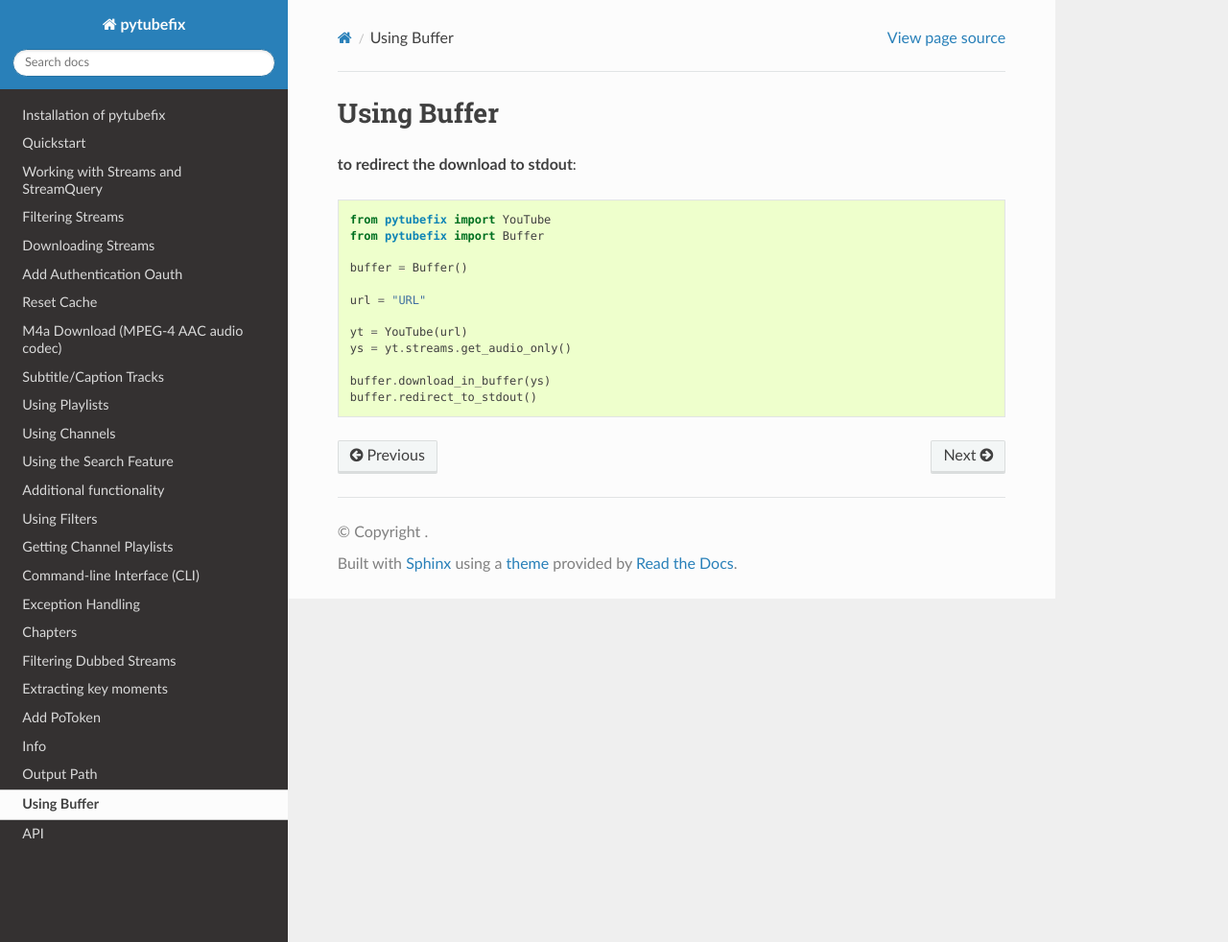
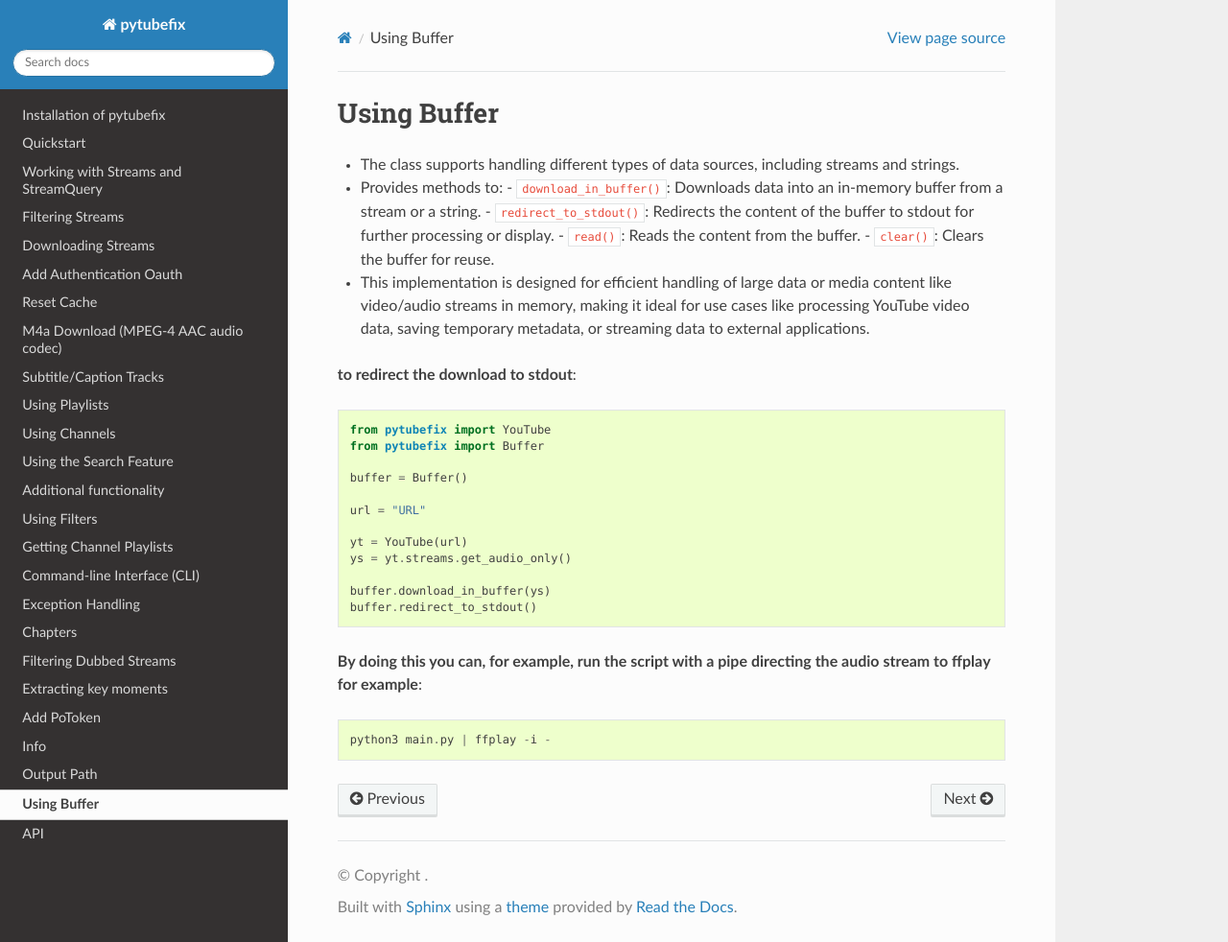
Before and after one commit to JuanBindez/pytubefix, a Sphinx documentation site: the page built from docs/user/buffer.rst, in a window 1280 px wide and 982 px high. Shown: the whole window at 96% size. Built offline with Sphinx 7.4.7 and the Read the Docs theme 3.1.0, drawn with Linux system fonts in a browser that asks for light colours.

```diff
--- a/docs/user/buffer.rst
+++ b/docs/user/buffer.rst
@@ -2,6 +2,16 @@
 
 Using Buffer
 ============
+
+- The class supports handling different types of data sources, including streams and strings.
+- Provides methods to:
+  - ``download_in_buffer()``: Downloads data into an in-memory buffer from a stream or a string.
+  - ``redirect_to_stdout()``: Redirects the content of the buffer to stdout for further processing or display.
+  - ``read()``: Reads the content from the buffer.
+  - ``clear()``: Clears the buffer for reuse.
+- This implementation is designed for efficient handling of large data or media content like video/audio streams in memory, making it ideal for use cases like processing YouTube video data, saving temporary metadata, or streaming data to external applications.
+
+
 
 **to redirect the download to stdout**::
 
@@ -17,3 +27,8 @@ Using Buffer
 
         buffer.download_in_buffer(ys)
         buffer.redirect_to_stdout()
+
+
+**By doing this you can, for example, run the script with a pipe directing the audio stream to ffplay for example**::
+
+        python3 main.py | ffplay -i -
--- a/pyproject.toml
+++ b/pyproject.toml
@@ -4,7 +4,7 @@ build-backend = "setuptools.build_meta"
 
 [project]
 name = "pytubefix"
-version = "8.7-rc2"
+version = "8.7-rc3"
 authors = [
   { name="Juan Bindez", email="juanbindez780@gmail.com" },
 ]
--- a/pytubefix/version.py
+++ b/pytubefix/version.py
@@ -1,4 +1,4 @@
-__version__ = "8.7-rc2"
+__version__ = "8.7-rc3"
 
 if __name__ == "__main__":
     print(__version__)
```
Also changed, not shown: 1 other file.
